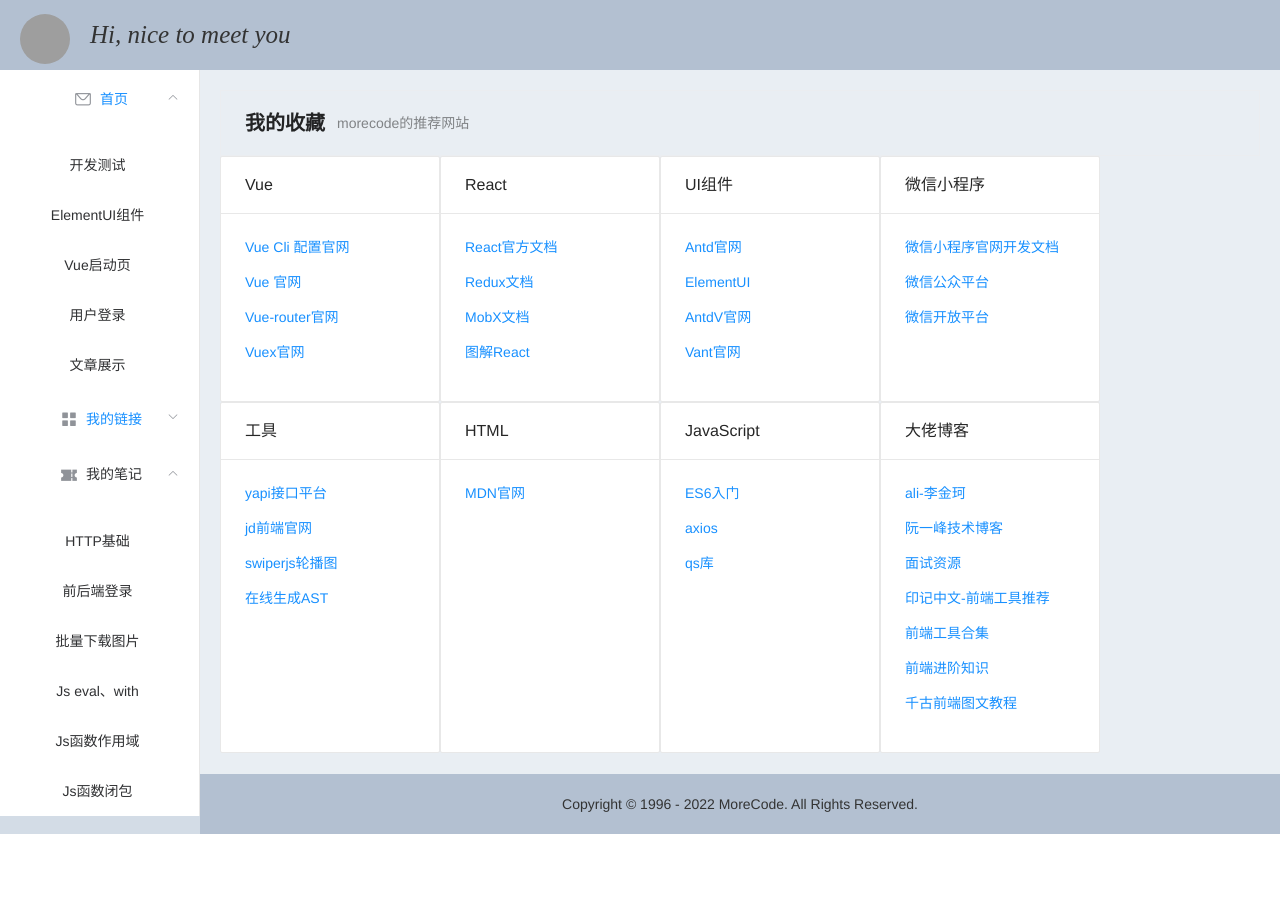
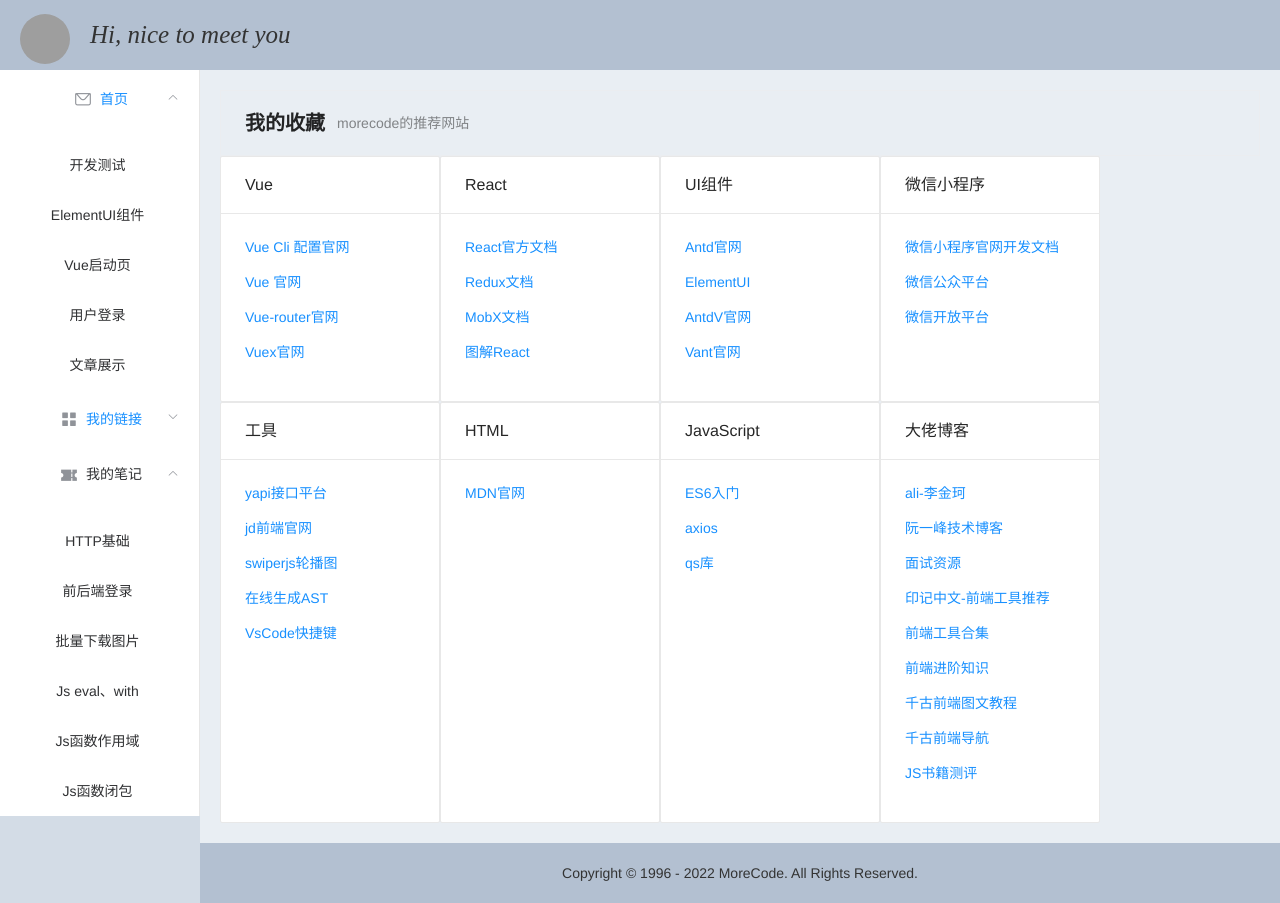
Before and after one commit to MoreCodeByTR/blog, a Vue app: page /#/navigation in a window 1280 px wide. Before the commit the page ends 834 px from the top, so only its background shows below. Built offline with nearby package versions, Linux system fonts and the light colour scheme; grey boxes are pictures that could not be loaded.

Commit message:
merge测试

```diff
--- /dev/null
+++ b/mergetest.js
@@ -0,0 +1 @@
+11111
--- a/src/views/navigation/link.js
+++ b/src/views/navigation/link.js
@@ -61,6 +61,10 @@
       name: "在线生成AST",
       herf: "https://astexplorer.net/",
     },
+    {
+      name: "VsCode快捷键",
+      herf: "https://www.cnblogs.com/qianguyihao/p/10732375.html",
+    },
   ],
   html:[
     {
@@ -113,5 +117,13 @@
       name: "千古前端图文教程",
       herf: "https://web.qianguyihao.com/",
     },
+    {
+      name: "千古前端导航",
+      herf: "https://www.cnblogs.com/qianguyihao/p/10701923.html",
+    },
+    {
+      name: "JS书籍测评",
+      herf: "https://mp.weixin.qq.com/s/nffwL_ma1t30lr4ooyWARQ",
+    },
   ]
 }
```
